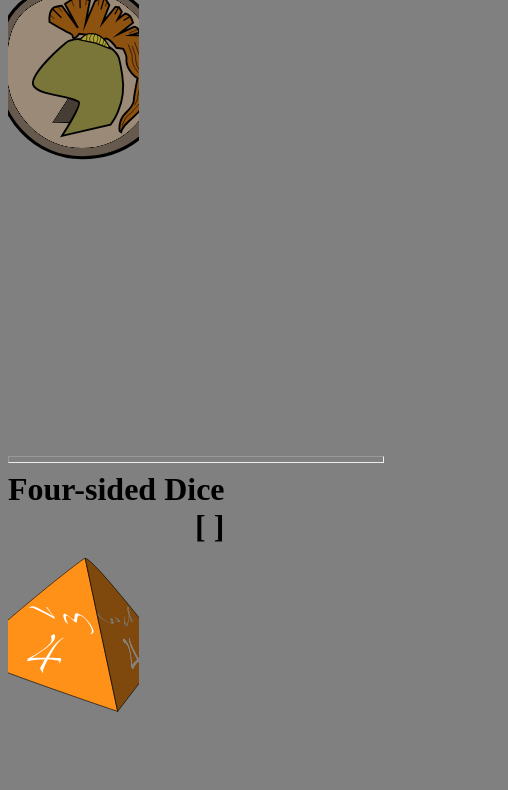
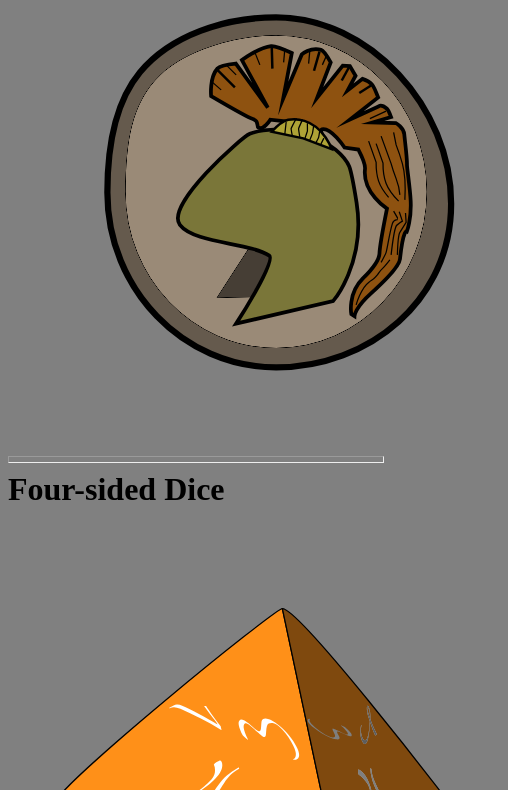
Before and after one commit to Pinebelly/hello-dice, a plain HTML site: page index.html in a window 390 px wide. Shown: the part 231-1021 px from the top of the page, 508 px wide, since content can reach past the window. Drawn offline with Linux system fonts and the light colour scheme.

Commit message:
Update index.html
attempt to style elements for cell-phone landscape/portrait

```diff
--- a/index.html
+++ b/index.html
@@ -52,8 +52,11 @@ const HISTORY_LIMIT = 1000;
 
 
 	img {
-            width: 70%; /* Stretch the image*/
-            height: 50%; /* Stretch the image */
+	    display: flex
+            width: 100%; /* Stretch the image*/
+            height: 100%; /* Stretch the image */
+	    align-items: center;
+	    justify-content: center;
 	    background-color: gray;
             object-fit: cover; /* Cover the button area */
 
```
